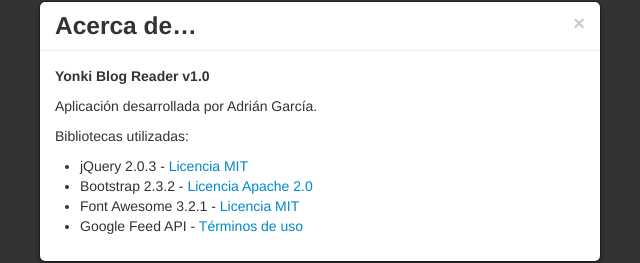
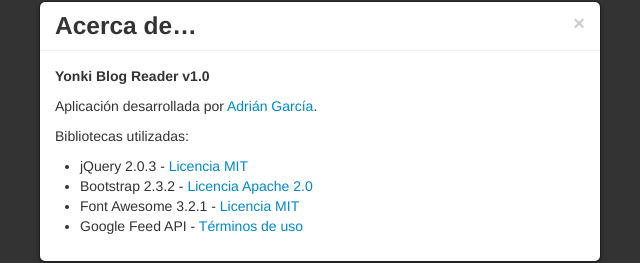
Before and after one commit to adriangl/yonki-reader, a plain HTML site: page index.html in a window 1280 px wide. Both pictures are taken after a click on the link 1256 px from the left and 25 px from the top of the page. Shown: the part 209-472 px from the top of the page, 321-961 px from the left. Drawn offline with Linux system fonts and the light colour scheme.

Commit message:
Proper credits added

```diff
--- a/index.html
+++ b/index.html
@@ -38,7 +38,7 @@
 		</div>
 		<div class="modal-body">
 			<strong><p>Yonki Blog Reader v1.0</p></strong>
-			<p>Aplicación desarrollada por Adrián García.</p>
+			<p>Aplicación desarrollada por <a href="mailto:adriangarcia.lopezATgmailDOTcom">Adrián García</a>.</p>
 			<p>Bibliotecas utilizadas:</p>
 			<ul>
 				<li>jQuery 2.0.3 - <a href="http://opensource.org/licenses/mit-license.html" target="_blank">Licencia MIT</a></li>
```
